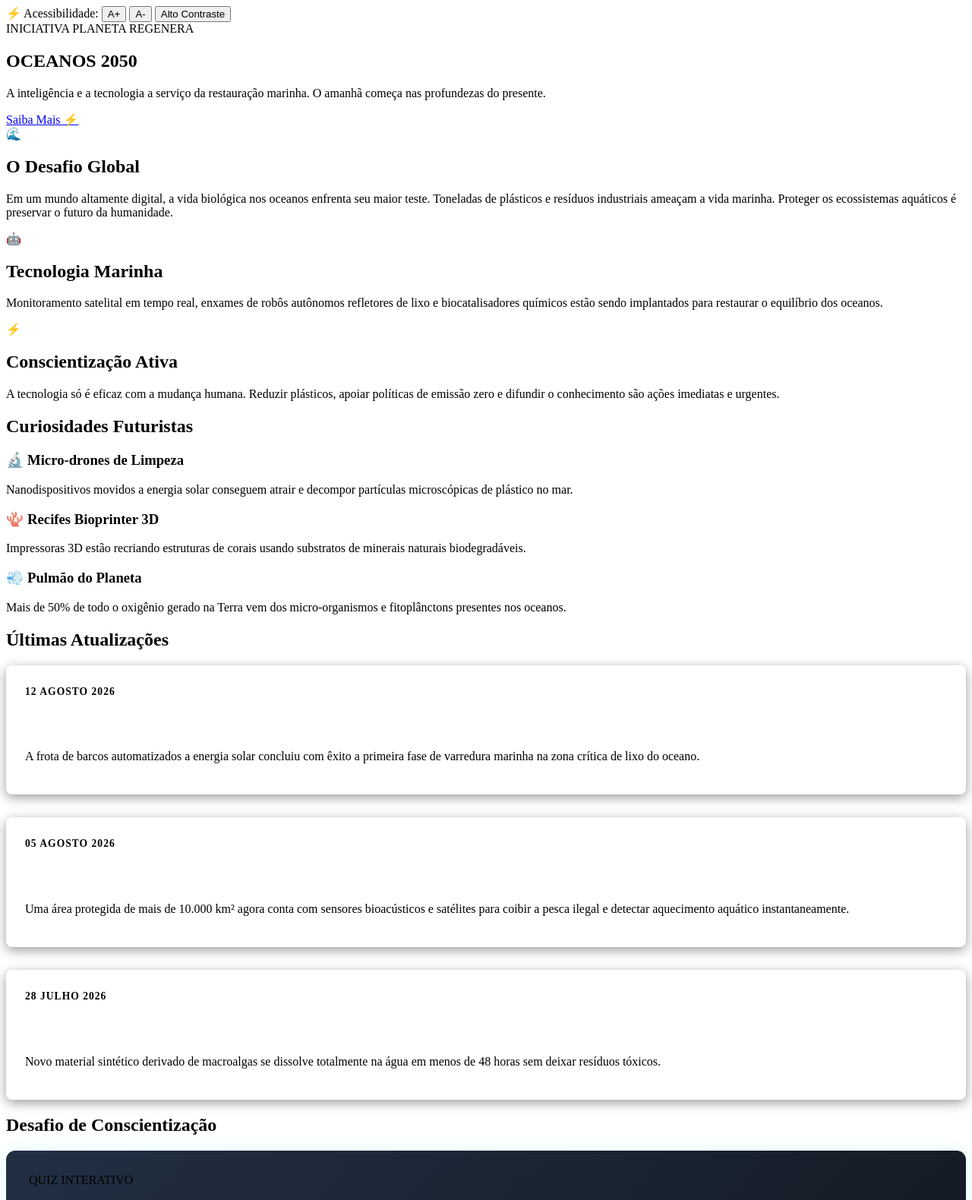
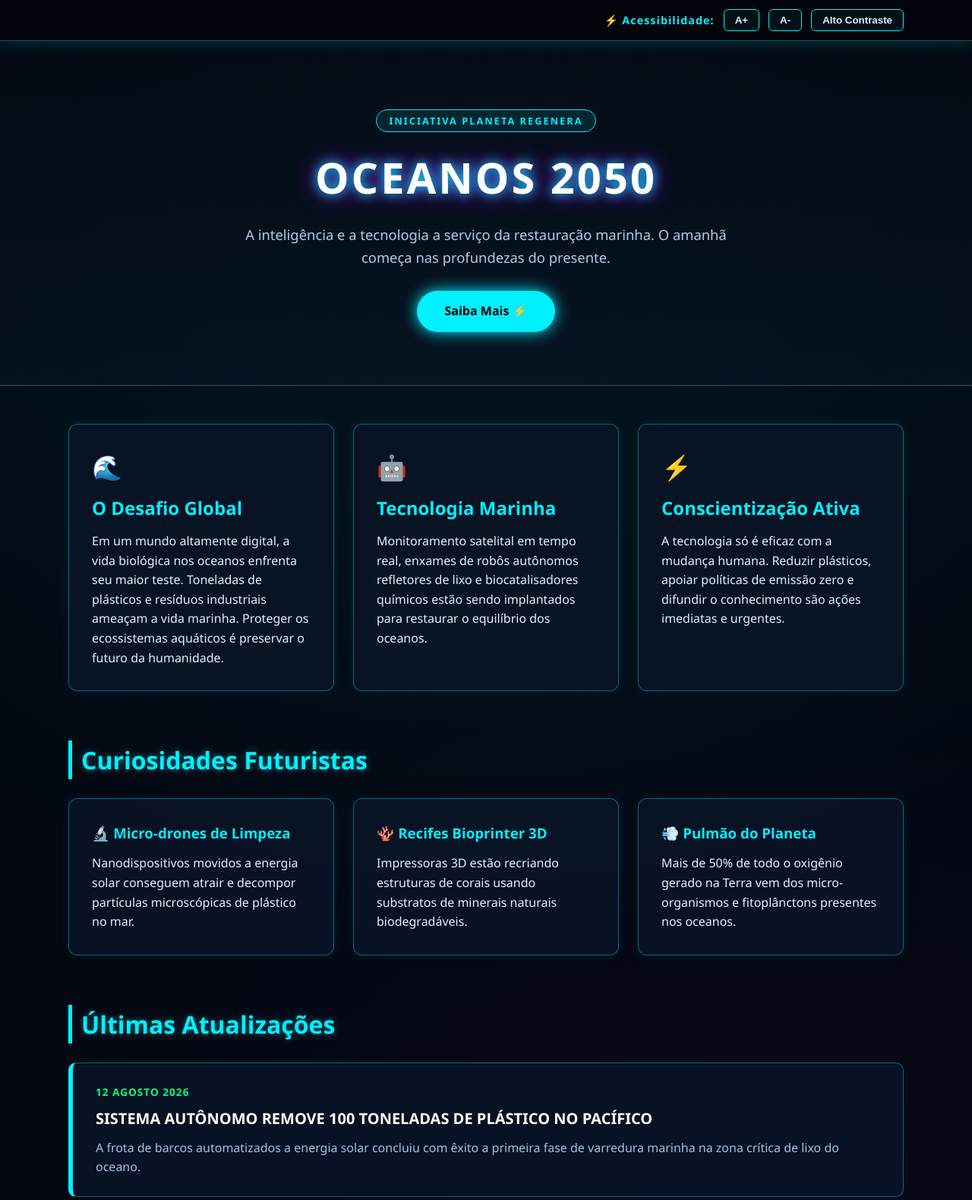
Before and after one commit to pablowebersantos-boop/Pagina-Web-, a plain HTML site: page index.html in a window 1280 px wide. Shown: the top 1580 px of the page at 76% size. Drawn offline with Linux system fonts and the light colour scheme.

Commit message:
Update style.css

```diff
--- a/style.css
+++ b/style.css
@@ -1,56 +1,269 @@
 /* ==========================================
-   SEÇÃO DE NOTÍCIAS (Uma embaixo da outra)
+   CONFIGURAÇÕES GLOBAIS E ESTILO FUTURISTA
+   ========================================== */
+html {
+    scroll-behavior: smooth;
+}
+
+:root {
+    --bg-color: #030812;
+    --card-bg: rgba(9, 20, 38, 0.9);
+    --text-color: #e2f1ff;
+    --primary-color: #00f0ff;
+    --secondary-color: #a100ff;
+    --accent-color: #00ff88;
+    --border-color: rgba(0, 240, 255, 0.4);
+    --success-color: #00ff88;
+    --error-color: #ff0055;
+    --font-size-base: 1rem;
+}
+
+/* Modo Alto Contraste */
+body.high-contrast {
+    --bg-color: #000000;
+    --card-bg: #000000;
+    --text-color: #ffff00;
+    --primary-color: #ffffff;
+    --secondary-color: #ffffff;
+    --border-color: #ffff00;
+    --success-color: #00ff00;
+    --error-color: #ff0000;
+}
+
+* {
+    box-sizing: border-box;
+    margin: 0;
+    padding: 0;
+}
+
+body {
+    background-color: var(--bg-color);
+    background-image:
+        radial-gradient(circle at 50% 0%, rgba(0, 240, 255, 0.08) 0%, transparent 50%),
+        radial-gradient(circle at 80% 80%, rgba(161, 0, 255, 0.05) 0%, transparent 50%);
+    color: var(--text-color);
+    font-family: 'Segoe UI', system-ui, -apple-system, sans-serif;
+    font-size: var(--font-size-base);
+    line-height: 1.6;
+    transition: background-color 0.3s, color 0.3s;
+    min-height: 100vh;
+}
+
+.container {
+    width: 90%;
+    max-width: 1100px;
+    margin: 0 auto;
+}
+
+/* ==========================================
+   BARRA DE ACESSIBILIDADE
+   ========================================== */
+.accessibility-bar {
+    background-color: #01040a;
+    padding: 12px 0;
+    border-bottom: 1px solid var(--border-color);
+    position: sticky;
+    top: 0;
+    z-index: 100;
+    box-shadow: 0 4px 20px rgba(0, 240, 255, 0.15);
+}
+
+.accessibility-container {
+    display: flex;
+    align-items: center;
+    gap: 12px;
+    justify-content: flex-end;
+    flex-wrap: wrap;
+}
+
+.access-title {
+    font-size: 0.9rem;
+    color: var(--primary-color);
+    font-weight: bold;
+    letter-spacing: 1px;
+}
+
+.accessibility-bar button {
+    background: rgba(0, 240, 255, 0.05);
+    border: 1px solid var(--primary-color);
+    color: var(--text-color);
+    padding: 6px 14px;
+    cursor: pointer;
+    font-weight: bold;
+    border-radius: 6px;
+    transition: all 0.2s ease;
+}
+
+.accessibility-bar button:hover,
+.accessibility-bar button:focus {
+    background: var(--primary-color);
+    color: #000;
+    box-shadow: 0 0 12px var(--primary-color);
+    outline: none;
+}
+
+/* ==========================================
+   HERO / BANNER PRINCIPAL
+   ========================================== */
+.hero {
+    padding: 90px 0 70px;
+    text-align: center;
+    background: linear-gradient(180deg, rgba(3,8,18,0.8) 0%, rgba(9,20,38,0.6) 100%);
+    border-bottom: 1px solid var(--border-color);
+    position: relative;
+}
+
+.hero-badge {
+    display: inline-block;
+    padding: 4px 16px;
+    border-radius: 20px;
+    background: rgba(0, 240, 255, 0.1);
+    border: 1px solid var(--primary-color);
+    color: var(--primary-color);
+    font-size: 0.8rem;
+    font-weight: bold;
+    letter-spacing: 2px;
+    margin-bottom: 15px;
+}
+
+.glitch-title {
+    font-size: 3.5rem;
+    color: #fff;
+    text-shadow: 0 0 15px var(--primary-color), 0 0 30px var(--secondary-color);
+    letter-spacing: 3px;
+    margin-bottom: 15px;
+}
+
+.hero p {
+    max-width: 650px;
+    margin: 0 auto;
+    font-size: 1.15rem;
+    color: #b0cbe8;
+}
+
+.btn-main {
+    display: inline-block;
+    margin-top: 30px;
+    padding: 14px 36px;
+    color: #000;
+    background: var(--primary-color);
+    text-decoration: none;
+    font-weight: 800;
+    font-size: 1rem;
+    border-radius: 30px;
+    box-shadow: 0 0 20px var(--primary-color);
+    transition: all 0.3s ease;
+}
+
+.btn-main:hover,
+.btn-main:focus {
+    transform: translateY(-3px) scale(1.03);
+    box-shadow: 0 0 30px var(--primary-color);
+    background: #fff;
+}
+
+/* ==========================================
+   SEÇÕES E CARTÕES
+   ========================================== */
+.main-content {
+    padding: 50px 0;
+}
+
+.section-block {
+    margin-top: 65px;
+}
+
+.section-title {
+    font-size: 2rem;
+    color: var(--primary-color);
+    margin-bottom: 25px;
+    border-left: 5px solid var(--primary-color);
+    padding-left: 12px;
+    text-shadow: 0 0 10px rgba(0, 240, 255, 0.4);
+}
+
+.grid-section {
+    display: grid;
+    grid-template-columns: repeat(auto-fit, minmax(280px, 1fr));
+    gap: 25px;
+}
+
+.card {
+    background: var(--card-bg);
+    border: 1px solid var(--border-color);
+    padding: 30px;
+    border-radius: 12px;
+    box-shadow: 0 0 15px rgba(0, 240, 255, 0.08);
+    transition: transform 0.3s ease, border-color 0.3s ease;
+}
+
+.card:hover {
+    transform: translateY(-5px);
+    border-color: var(--primary-color);
+    box-shadow: 0 0 20px rgba(0, 240, 255, 0.25);
+}
+
+.card-icon {
+    font-size: 2rem;
+    margin-bottom: 10px;
+}
+
+.card h2, .card h3 {
+    color: var(--primary-color);
+    margin-bottom: 12px;
+}
+
+/* ==========================================
+   NOTÍCIAS (UMA EMBAIXO DA OUTRA)
    ========================================== */
 .news-list {
     display: flex;
     flex-direction: column;
-    gap: 30px; /* Aumenta o espaçamento vertical entre as notícias */
-    margin-top: 20px;
+    gap: 25px; /* Espaço entre cada notícia */
 }
 
 .news-card {
     background: var(--card-bg);
     border: 1px solid var(--border-color);
-    border-left: 5px solid var(--primary-color);
-    padding: 25px;
-    border-radius: 8px;
-    box-shadow: 0 4px 15px rgba(0, 0, 0, 0.4);
+    border-left: 6px solid var(--primary-color);
+    padding: 25px 30px;
+    border-radius: 10px;
     transition: transform 0.3s ease, box-shadow 0.3s ease;
 }
 
 .news-card:hover {
-    transform: translateY(-3px);
-    box-shadow: 0 0 15px rgba(0, 240, 255, 0.2);
+    transform: translateX(6px);
+    box-shadow: 0 0 20px rgba(0, 240, 255, 0.2);
 }
 
 .news-date {
     display: inline-block;
     font-size: 0.85rem;
-    color: var(--primary-color);
-    font-weight: bold;
+    color: var(--accent-color);
+    font-weight: 800;
     letter-spacing: 1px;
     margin-bottom: 8px;
 }
 
 .news-card h3 {
     color: #fff;
+    font-size: 1.25rem;
     margin-bottom: 10px;
-    font-size: 1.3rem;
+}
+
+.news-card p {
+    color: #a0c2e2;
 }
 
 /* ==========================================
-   SEÇÃO DO QUIZ (Design Futurista & Elegante)
+   QUIZ FUTURISTA E MODERNO
    ========================================== */
-.quiz-section {
-    margin-bottom: 40px;
-}
-
 .quiz-card {
-    background: linear-gradient(135deg, rgba(10, 25, 47, 0.9) 0%, rgba(5, 11, 20, 0.95) 100%);
+    background: linear-gradient(145deg, rgba(9, 20, 38, 0.95), rgba(3, 8, 18, 0.95));
     border: 2px solid var(--primary-color);
-    border-radius: 12px;
-    padding: 30px;
-    box-shadow: 0 0 20px rgba(0, 240, 255, 0.15);
+    border-radius: 16px;
+    padding: 35px;
+    box-shadow: 0 0 30px rgba(0, 240, 255, 0.2);
     position: relative;
     overflow: hidden;
 }
@@ -62,83 +275,24 @@
     left: 0;
     width: 100%;
     height: 4px;
-    background: linear-gradient(90deg, var(--primary-color), var(--secondary-color));
+    background: linear-gradient(90deg, var(--primary-color), var(--secondary-color), var(--accent-color));
+}
+
+.quiz-badge {
+    color: var(--secondary-color);
+    font-size: 0.8rem;
+    font-weight: 800;
+    letter-spacing: 2px;
 }
 
 .quiz-question-text {
-    font-size: 1.25rem;
-    font-weight: 600;
-    color: var(--text-color);
-    margin-bottom: 25px;
-    line-height: 1.4;
+    font-size: 1.3rem;
+    font-weight: 700;
+    color: #fff;
+    margin: 10px 0 25px;
 }
 
 .quiz-options {
     display: flex;
     flex-direction: column;
-    gap: 15px;
-}
-
-.quiz-btn {
-    background: rgba(255, 255, 255, 0.03);
-    border: 1px solid rgba(0, 240, 255, 0.3);
-    color: var(--text-color);
-    padding: 16px 20px;
-    text-align: left;
-    cursor: pointer;
-    border-radius: 8px;
-    font-size: 1rem;
-    font-weight: 500;
-    transition: all 0.25s ease;
-    display: flex;
-    align-items: center;
-    justify-content: space-between;
-}
-
-.quiz-btn:hover:not(:disabled) {
-    background: rgba(0, 240, 255, 0.15);
-    border-color: var(--primary-color);
-    transform: translateX(5px);
-    box-shadow: 0 0 10px rgba(0, 240, 255, 0.2);
-}
-
-.quiz-btn:focus-visible {
-    outline: 2px solid var(--primary-color);
-}
-
-/* Estado de Resposta Correta */
-.quiz-btn.correct {
-    background: rgba(0, 255, 136, 0.2) !important;
-    border-color: var(--success-color) !important;
-    color: var(--success-color) !important;
-    font-weight: bold;
-    box-shadow: 0 0 15px rgba(0, 255, 136, 0.3);
-}
-
-/* Estado de Resposta Incorreta */
-.quiz-btn.incorrect {
-    background: rgba(255, 0, 85, 0.2) !important;
-    border-color: var(--error-color) !important;
-    color: var(--error-color) !important;
-    box-shadow: 0 0 15px rgba(255, 0, 85, 0.3);
-}
-
-.quiz-feedback {
-    margin-top: 25px;
-    padding: 15px;
-    border-radius: 8px;
-    font-size: 1.05rem;
-    font-weight: 600;
-    text-align: center;
-    display: none; /* Ativado via JS */
-}
-
-.quiz-feedback.active {
-    display: block;
-    animation: fadeIn 0.3s ease-in;
-}
-
-@keyframes fadeIn {
-    from { opacity: 0; transform: translateY(5px); }
-    to { opacity: 1; transform: translateY(0); }
-}
+    gap: 15px
```
